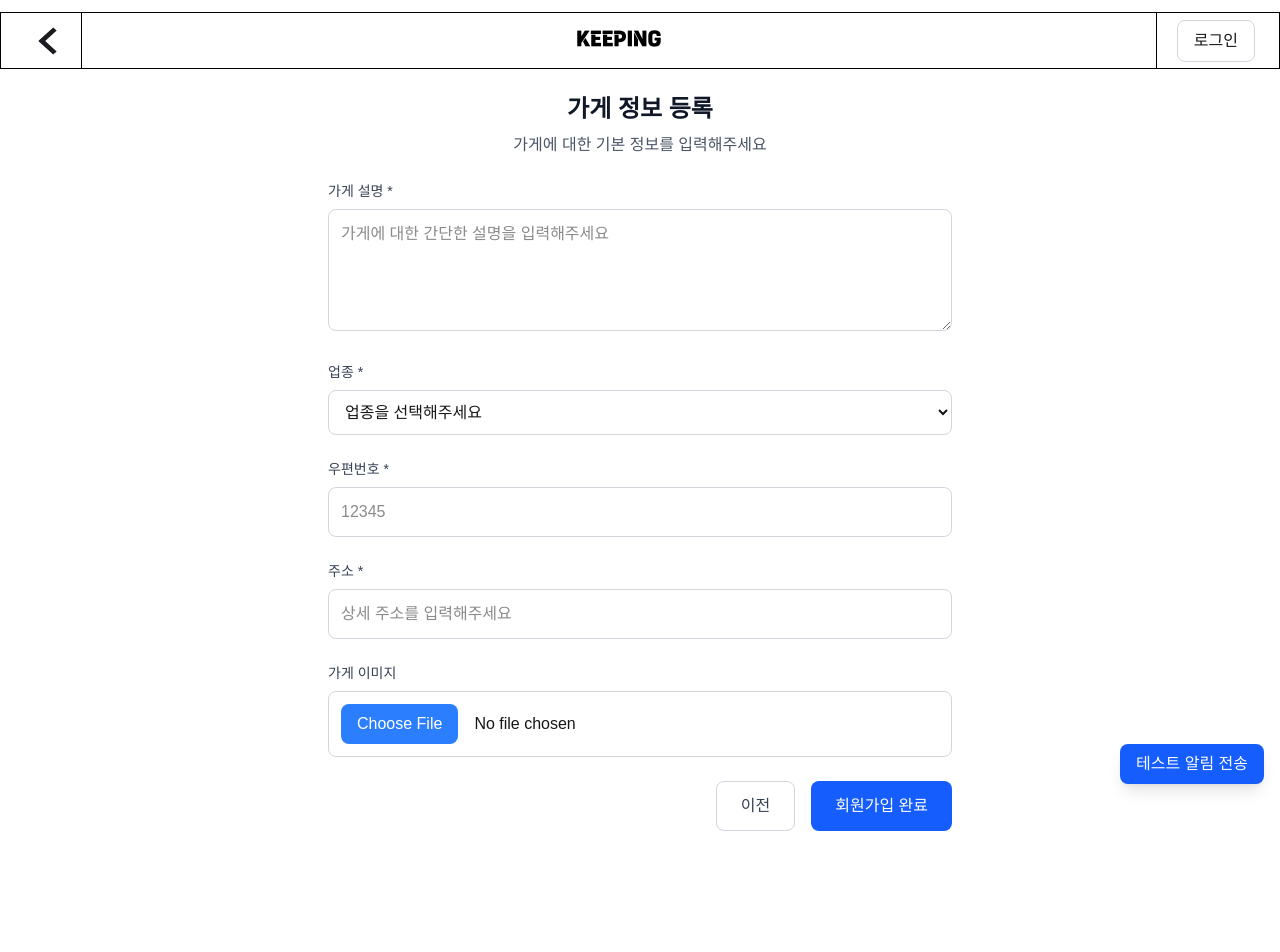
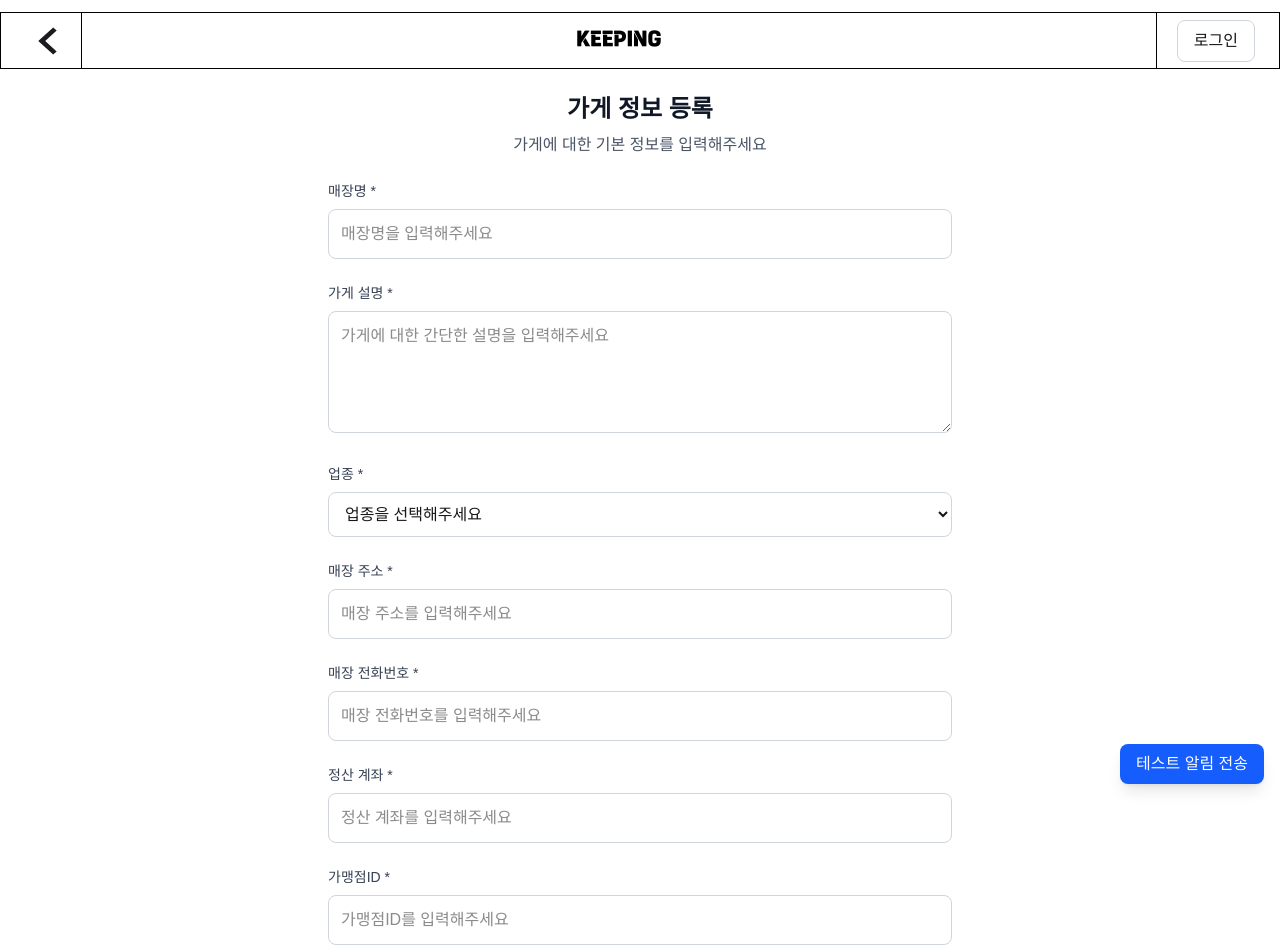
Before and after one commit to nunnong/keeping-refactor, a Next.js app in the folder frontend/: page /owner/register/step3 in a window 1280 px wide. Shown: the top 952 px of the page. Before the commit the page ends 869 px from the top, so only its background shows below. Built offline with nearby package versions, Linux system fonts and the light colour scheme; no server answers; a web font is replaced by a local one.

Commit message:
feat: 회원가입 & 로그인 연동

```diff
--- a/frontend/src/api/config.ts
+++ b/frontend/src/api/config.ts
@@ -26,8 +26,8 @@ export const endpoints = {
     kakaoOwner: '/auth/kakao/owner',
     kakaoCustomer: '/auth/kakao/customer',
     // 소셜 로그인 (구글) - 향후 구현
-    googleOwner: '/auth/google/owner',
-    googleCustomer: '/auth/google/customer',
+    // googleOwner: '/auth/google/owner',
+    // googleCustomer: '/auth/google/customer',
     // 회원가입 완료
     signupCustomer: '/auth/signup/customer',
     signupOwner: '/auth/signup/owner',
--- a/frontend/src/app/owner/register/step3/page.tsx
+++ b/frontend/src/app/owner/register/step3/page.tsx
@@ -7,19 +7,26 @@ import React, { useState } from 'react'
 const StoreRegistration = () => {
   const router = useRouter()
   const [formData, setFormData] = useState({
+    storeName: '',
     storeDescription: '',
     businessType: '',
-    postalCode: '',
     address: '',
+    phoneNumber: '',
+    bankAccount: '',
+    merchantId: '',
   })
   const [errors, setErrors] = useState({
+    storeName: false,
     storeDescription: false,
     businessType: false,
-    postalCode: false,
     address: false,
+    phoneNumber: false,
+    bankAccount: false,
+    merchantId: false,
   })
   const [uploadedImage, setUploadedImage] = useState<string | null>(null)
   const [isUploading, setIsUploading] = useState(false)
+  const [isSubmitting, setIsSubmitting] = useState(false)
 
   const handleInputChange = (field: string, value: string) => {
     setFormData(prev => ({ ...prev, [field]: value }))
@@ -31,10 +38,13 @@ const StoreRegistration = () => {
 
   const validateForm = () => {
     const newErrors = {
+      storeName: !formData.storeName.trim(),
       storeDescription: !formData.storeDescription.trim(),
       businessType: !formData.businessType.trim(),
-      postalCode: !formData.postalCode || !/^\d{5}$/.test(formData.postalCode),
       address: !formData.address.trim(),
+      phoneNumber: !formData.phoneNumber.trim(),
+      bankAccount: !formData.bankAccount.trim(),
+      merchantId: !formData.merchantId.trim(),
     }
     setErrors(newErrors)
     return !Object.values(newErrors).some(error => error)
@@ -89,6 +99,7 @@ const StoreRegistration = () => {
   const handleSubmit = async () => {
     if (!validateForm()) return
 
+    setIsSubmitting(true)
     try {
       // 세션에서 regSessionId 가져오기
       const sessionInfo = await authApi.getSessionInfo()
@@ -105,27 +116,75 @@ const StoreRegistration = () => {
 
       console.log('회원가입 API 호출:', { regSessionId })
 
-      // 회원가입 완료 API 호출
+      // 1. 회원가입 완료 API 호출
       const signupData = {
         regSessionId: regSessionId
       }
 
-      const result = await authApi.completeOwnerSignup(signupData)
-      console.log('회원가입 성공:', result)
+      const signupResult = await authApi.completeOwnerSignup(signupData)
+      console.log('회원가입 성공:', signupResult)
 
       // 회원가입 성공 시 토큰 저장
-      if (result.accessToken) {
-        localStorage.setItem('accessToken', result.accessToken)
+      if (signupResult.accessToken) {
+        localStorage.setItem('accessToken', signupResult.accessToken)
       }
-      if (result.user) {
-        localStorage.setItem('user', JSON.stringify(result.user))
+      if (signupResult.user) {
+        localStorage.setItem('user', JSON.stringify(signupResult.user))
       }
 
-      alert('회원가입이 완료되었습니다!')
+      // 2. 매장 등록 API 호출 (multipart/form-data)
+      const storeFormData = new FormData()
+      storeFormData.append('storeName', formData.storeName)
+      storeFormData.append('storeDescription', formData.storeDescription)
+      storeFormData.append('businessType', formData.businessType)
+      storeFormData.append('address', formData.address)
+      storeFormData.append('phoneNumber', formData.phoneNumber)
+      storeFormData.append('bankAccount', formData.bankAccount)
+      storeFormData.append('merchantId', formData.merchantId)
+
+      // 이미지가 있으면 추가
+      if (uploadedImage) {
+        // uploadedImage가 URL인 경우, fetch로 blob으로 변환
+        const response = await fetch(uploadedImage)
+        const blob = await response.blob()
+        storeFormData.append('storeImage', blob, 'store-image.jpg')
+      }
+
+      console.log('매장 등록 API 호출:', {
+        storeName: formData.storeName,
+        storeDescription: formData.storeDescription,
+        businessType: formData.businessType,
+        address: formData.address,
+        phoneNumber: formData.phoneNumber,
+        bankAccount: formData.bankAccount,
+        merchantId: formData.merchantId,
+        hasImage: !!uploadedImage
+      })
+
+      const storeResponse = await fetch('/owners/store', {
+        method: 'POST',
+        headers: {
+          Authorization: `Bearer ${signupResult.accessToken}`,
+        },
+        body: storeFormData,
+      })
+
+      if (!storeResponse.ok) {
+        const errorText = await storeResponse.text()
+        console.error('매장 등록 API 에러:', storeResponse.status, errorText)
+        throw new Error(`매장 등록 실패: ${errorText}`)
+      }
+
+      const storeResult = await storeResponse.json()
+      console.log('매장 등록 성공:', storeResult)
+
+      alert('회원가입 및 매장 등록이 완료되었습니다!')
       router.push('/owner/dashboard')
     } catch (error) {
-      console.error('회원가입 오류:', error)
-      alert('회원가입 중 오류가 발생했습니다.')
+      console.error('회원가입/매장 등록 오류:', error)
+      alert('회원가입 또는 매장 등록 중 오류가 발생했습니다.')
+    } finally {
+      setIsSubmitting(false)
     }
   }
 
@@ -139,6 +198,27 @@ const StoreRegistration = () => {
       </div>
 
       <div className="space-y-6">
+        {/* 매장명 */}
+        <div>
+          <label className="mb-2 block text-sm font-medium text-gray-700">
+            매장명 *
+          </label>
+          <input
+            type="text"
+            value={formData.storeName}
+            onChange={e => handleInputChange('storeName', e.target.value)}
+            className={`w-full rounded-lg border p-3 ${
+              errors.storeName
+                ? 'border-red-500 focus:border-red-500'
+                : 'border-gray-300 focus:border-blue-500'
+            } focus:outline-none`}
+            placeholder="매장명을 입력해주세요"
+          />
+          {errors.storeName && (
+            <p className="mt-1 text-sm text-red-500">매장명을 입력해주세요</p>
+          )}
+        </div>
+
         {/* 가게 설명 */}
         <div>
           <label className="mb-2 block text-sm font-medium text-gray-700">
@@ -175,45 +255,36 @@ const StoreRegistration = () => {
             } focus:outline-none`}
           >
             <option value="">업종을 선택해주세요</option>
-            <option value="RESTAURANT">음식점</option>
-            <option value="CAFE">카페</option>
-            <option value="BAKERY">베이커리</option>
-            <option value="BAR">바</option>
-            <option value="OTHER">기타</option>
+            <option value="한식">한식</option>
+            <option value="중식">중식</option>
+            <option value="일식">일식</option>
+            <option value="양식">양식</option>
+            <option value="분식">분식</option>
+            <option value="아시안">아시안</option>
+            <option value="패스트푸드">패스트푸드</option>
+            <option value="카페">카페</option>
+            <option value="식료품">식료품</option>
+            <option value="반찬/밀키트">반찬/밀키트</option>
+            <option value="헤어">헤어</option>
+            <option value="뷰티">뷰티</option>
+            <option value="꽃">꽃</option>
+            <option value="엔터테인먼트">엔터테인먼트</option>
+            <option value="스포츠">스포츠</option>
+            <option value="자동차">자동차</option>
+            <option value="반려동물">반려동물</option>
+            <option value="주류">주류</option>
+            <option value="클래스">클래스</option>
+            <option value="잡화">잡화</option>
           </select>
           {errors.businessType && (
             <p className="mt-1 text-sm text-red-500">업종을 선택해주세요</p>
           )}
         </div>
 
-        {/* 우편번호 */}
+        {/* 매장 주소 */}
         <div>
           <label className="mb-2 block text-sm font-medium text-gray-700">
-            우편번호 *
-          </label>
-          <input
-            type="text"
-            value={formData.postalCode}
-            onChange={e => handleInputChange('postalCode', e.target.value)}
-            className={`w-full rounded-lg border p-3 ${
-              errors.postalCode
-                ? 'border-red-500 focus:border-red-500'
-                : 'border-gray-300 focus:border-blue-500'
-            } focus:outline-none`}
-            placeholder="12345"
-            maxLength={5}
-          />
-          {errors.postalCode && (
-            <p className="mt-1 text-sm text-red-500">
-              올바른 우편번호를 입력해주세요 (5자리 숫자)
-            </p>
-          )}
-        </div>
-
-        {/* 주소 */}
-        <div>
-          <label className="mb-2 block text-sm font-medium text-gray-700">
-            주소 *
+            매장 주소 *
           </label>
           <input
             type="text"
@@ -224,10 +295,73 @@ const StoreRegistration = () => {
                 ? 'border-red-500 focus:border-red-500'
                 : 'border-gray-300 focus:border-blue-500'
             } focus:outline-none`}
-            placeholder="상세 주소를 입력해주세요"
+            placeholder="매장 주소를 입력해주세요"
           />
           {errors.address && (
-            <p className="mt-1 text-sm text-red-500">주소를 입력해주세요</p>
+            <p className="mt-1 text-sm text-red-500">매장 주소를 입력해주세요</p>
+          )}
+        </div>
+
+        {/* 매장 전화번호 */}
+        <div>
+          <label className="mb-2 block text-sm font-medium text-gray-700">
+            매장 전화번호 *
+          </label>
+          <input
+            type="tel"
+            value={formData.phoneNumber}
+            onChange={e => handleInputChange('phoneNumber', e.target.value)}
+            className={`w-full rounded-lg border p-3 ${
+              errors.phoneNumber
+                ? 'border-red-500 focus:border-red-500'
+                : 'border-gray-300 focus:border-blue-500'
+            } focus:outline-none`}
+            placeholder="매장 전화번호를 입력해주세요"
+          />
+          {errors.phoneNumber && (
+            <p className="mt-1 text-sm text-red-500">매장 전화번호를 입력해주세요</p>
+          )}
+        </div>
+
+        {/* 정산 계좌 */}
+        <div>
+          <label className="mb-2 block text-sm font-medium text-gray-700">
+            정산 계좌 *
+          </label>
+          <input
+            type="text"
+            value={formData.bankAccount}
+            onChange={e => handleInputChange('bankAccount', e.target.value)}
+            className={`w-full rounded-lg border p-3 ${
+              errors.bankAccount
+                ? 'border-red-500 focus:border-red-500'
+                : 'border-gray-300 focus:border-blue-500'
+            } focus:outline-none`}
+            placeholder="정산 계좌를 입력해주세요"
+          />
+          {errors.bankAccount && (
+            <p className="mt-1 text-sm text-red-500">정산 계좌를 입력해주세요</p>
+          )}
+        </div>
+
+        {/* 가맹점ID */}
+        <div>
+          <label className="mb-2 block text-sm font-medium text-gray-700">
+            가맹점ID *
+          </label>
+          <input
+            type="text"
+            value={formData.merchantId}
+            onChange={e => handleInputChange('merchantId', e.target.value)}
+            className={`w-full rounded-lg border p-3 ${
+              errors.merchantId
+                ? 'border-red-500 focus:border-red-500'
+                : 'border-gray-300 focus:border-blue-500'
+            } focus:outline-none`}
+            placeholder="가맹점ID를 입력해주세요"
+          />
+          {errors.merchantId && (
+            <p className="mt-1 text-sm text-red-500">가맹점ID를 입력해주세요</p>
           )}
         </div>
 
@@ -265,16 +399,18 @@ const StoreRegistration = () => {
         <button
           type="button"
           onClick={() => router.back()}
-          className="rounded-lg border border-gray-300 px-6 py-3 text-gray-700 hover:bg-gray-50"
+          disabled={isSubmitting}
+          className="rounded-lg bg-black px-6 py-3 text-white hover:bg-gray-800 disabled:cursor-not-allowed disabled:opacity-50"
         >
           이전
         </button>
         <button
           type="button"
           onClick={handleSubmit}
-          className="rounded-lg bg-blue-600 px-6 py-3 text-white hover:bg-blue-700"
+          disabled={isSubmitting}
+          className="rounded-lg bg-black px-6 py-3 text-white hover:bg-gray-800 disabled:cursor-not-allowed disabled:opacity-50"
         >
-          회원가입 완료
+          {isSubmitting ? '처리 중...' : '회원가입 완료'}
         </button>
       </div>
     </div>
```
Also changed, not shown: frontend/src/api/authApi.ts (+6 -6 lines), frontend/src/components/customer/home/CustomerLogin.tsx (+8 -8 lines), frontend/src/components/owner/OwnerLogin.tsx (+8 -8 lines), 1 other file (tests, documents, lock files or other folders).
